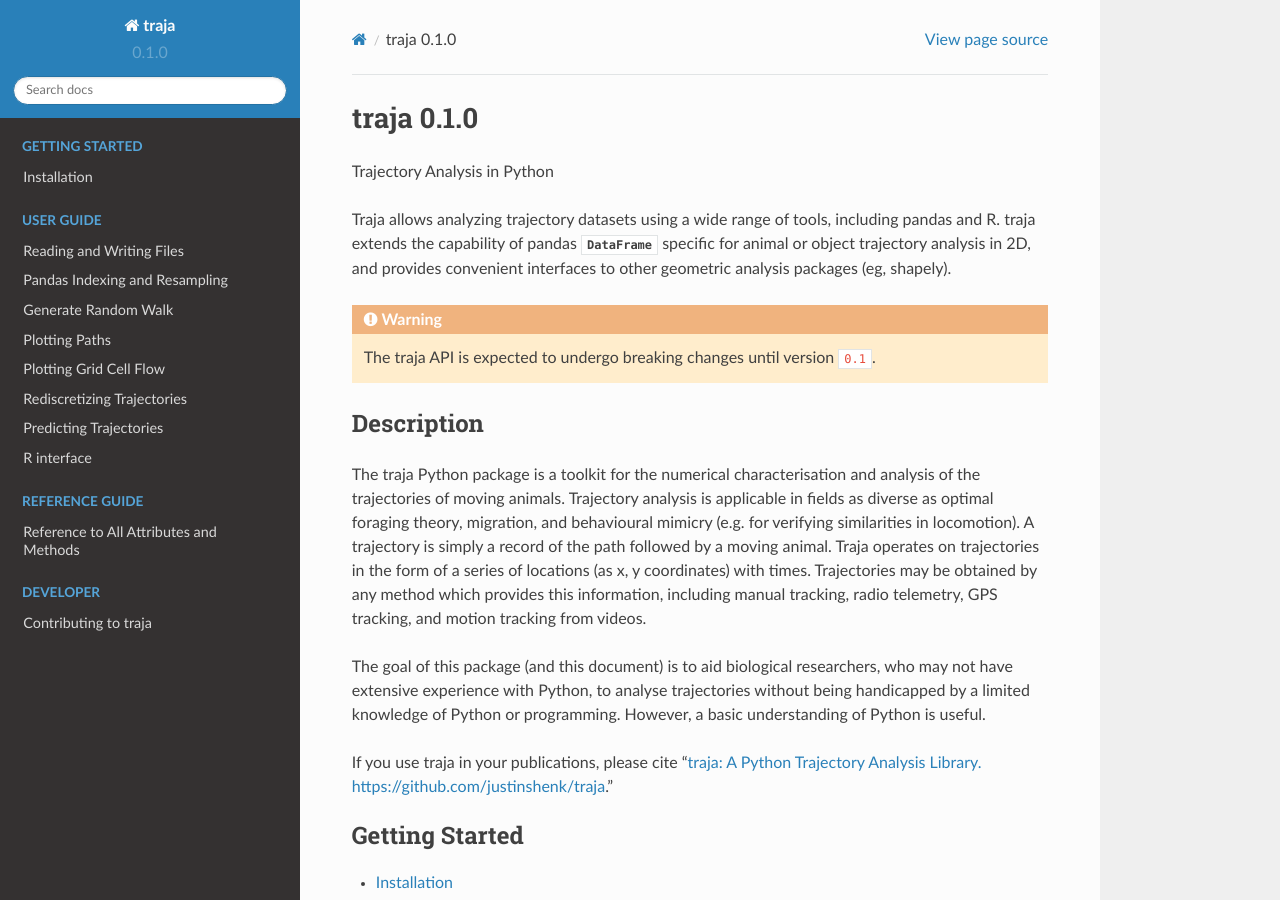
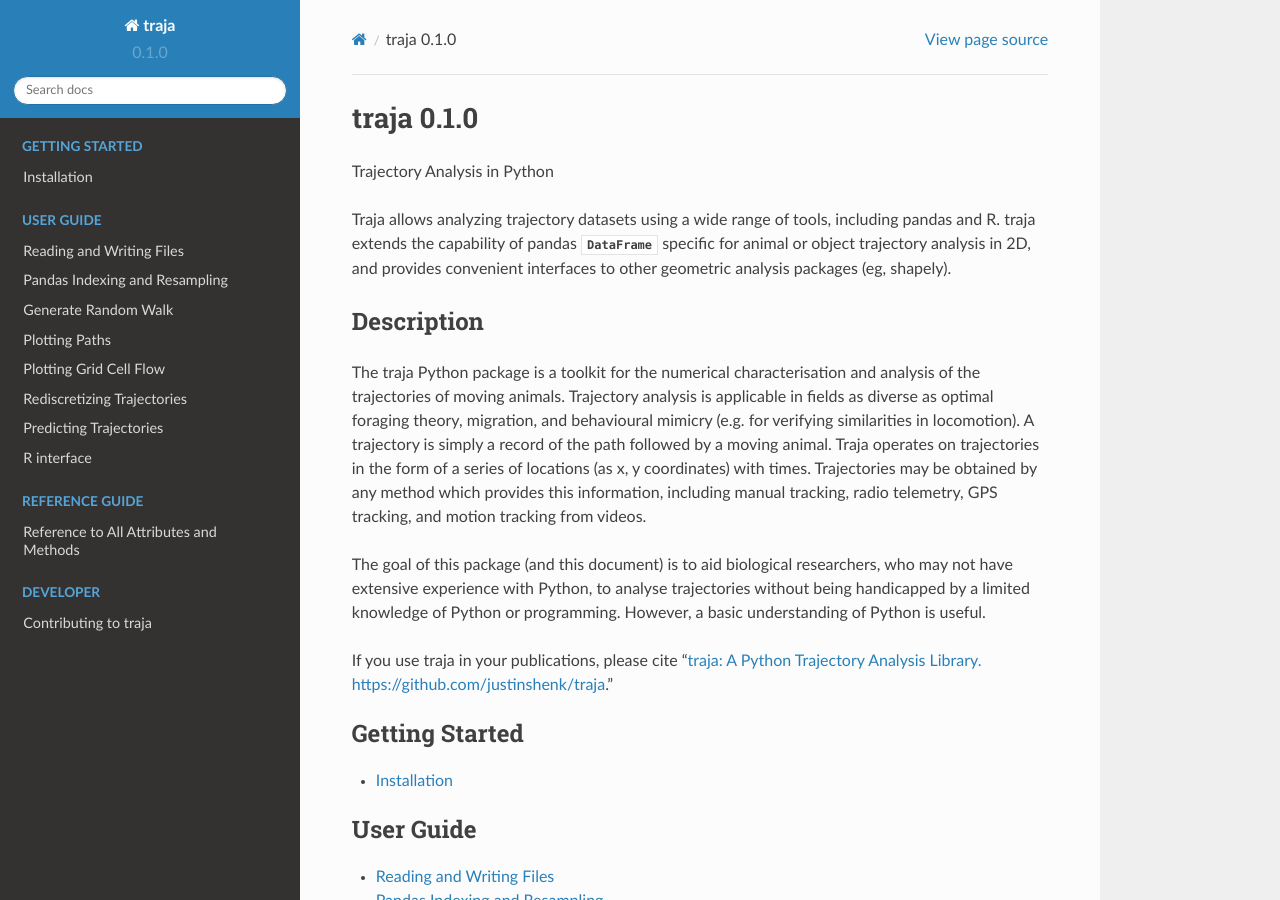
Before and after one commit to traja-team/traja, a Sphinx documentation site: the page built from docs/source/index.rst, in a window 1280 px wide and 900 px high. Built offline with Sphinx 7.4.7 and the Read the Docs theme 2.0.0, drawn with Linux system fonts in a browser that asks for light colours; pages that are not in the unit, such as notebooks, are missing from menus.

Commit message:
Version 0.1

```diff
--- a/docs/source/index.rst
+++ b/docs/source/index.rst
@@ -9,10 +9,6 @@
 Trajectory Analysis in Python
 
 Traja allows analyzing trajectory datasets using a wide range of tools, including pandas and R. traja extends the capability of pandas :class:`~pandas.DataFrame` specific for animal or object trajectory analysis in 2D, and provides convenient interfaces to other geometric analysis packages (eg, shapely).
-
-.. warning::
-
-   The traja API is expected to undergo breaking changes until version ``0.1``.
 
 Description
 -----------
```
